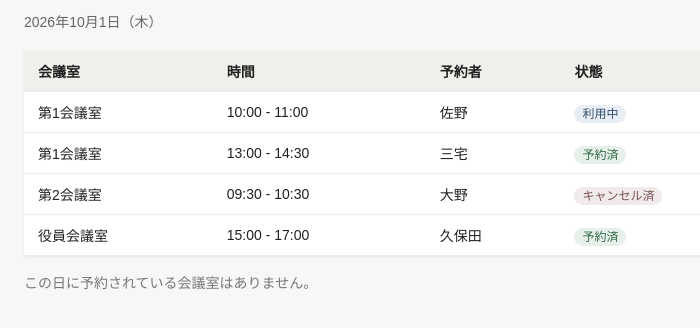
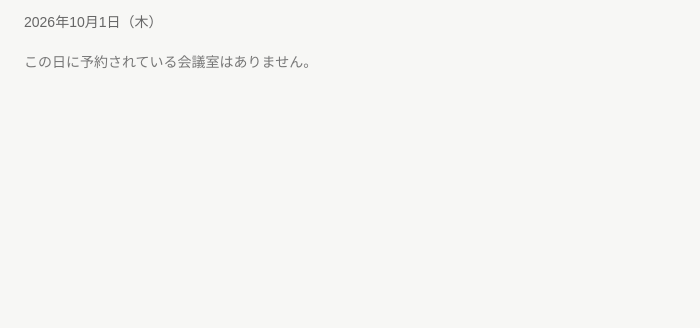
Before and after one commit to Daito-V/meeting-room-mock, a plain HTML site: page index.html in a window 1280 px wide. Shown: the part 56-384 px from the top of the page, without its empty margins (0-700 px from the left). Drawn offline with Linux system fonts and the light colour scheme.

Commit message:
Remove reservation table and add empty message
わざと壊す

```diff
--- a/index.html
+++ b/index.html
@@ -40,42 +40,8 @@
   <h1>会議室 予約一覧</h1>
   <p class="date">2026年10月1日（木）</p>
 
-  <table>
-    <thead>
-      <tr>
-        <th>会議室</th>
-        <th>時間</th>
-        <th>予約者</th>
-        <th>状態</th>
-      </tr>
-    </thead>
-    <tbody>
-      <tr>
-        <td>第1会議室</td>
-        <td>10:00 - 11:00</td>
-        <td>佐野</td>
-        <td><span class="status using">利用中</span></td>
-      </tr>
-      <tr>
-        <td>第1会議室</td>
-        <td>13:00 - 14:30</td>
-        <td>三宅</td>
-        <td><span class="status booked">予約済</span></td>
-      </tr>
-      <tr>
-        <td>第2会議室</td>
-        <td>09:30 - 10:30</td>
-        <td>大野</td>
-        <td><span class="status canceled">キャンセル済</span></td>
-      </tr>
-      <tr>
-        <td>役員会議室</td>
-        <td>15:00 - 17:00</td>
-        <td>久保田</td>
-        <td><span class="status booked">予約済</span></td>
-      </tr>
-    </tbody>
-  </table>
+
+
 
 <p class="empty">この日に予約されている会議室はありません。 </p>
 
```
